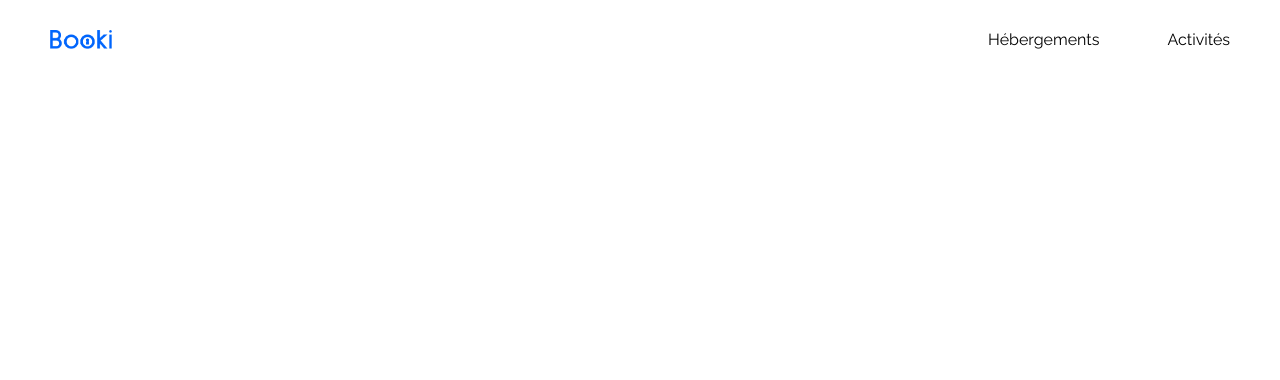
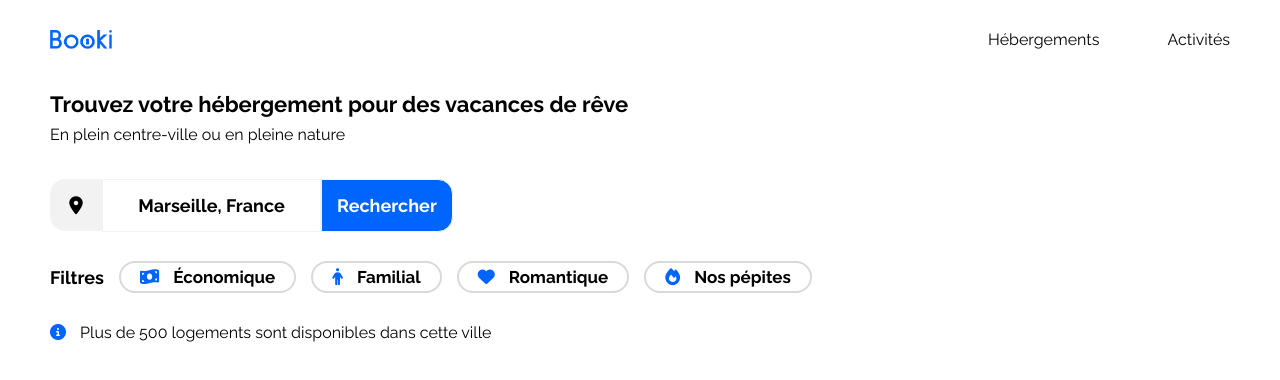
Before and after one commit to NdellaSn/Projet3, a plain HTML site: page index.html in a window 1280 px wide. Drawn offline with Linux system fonts and the light colour scheme.

Commit message:
zone de recherche

```diff
--- a/css/style.css
+++ b/css/style.css
@@ -7,6 +7,7 @@
   --main-color: #0065fc;
   --main-bg-color: #f2f2f2;
   --filter-bg-color: #deebff;
+  --grey-tint-2: #d9d9d9;
 }
 body {
   padding: 0px 50px;
@@ -17,11 +18,18 @@ header {
   justify-content: space-between;
 }
 
+main {
+  font-size: 16px;
+  font-weight: 400;
+}
+
 .nav-menu ul {
   display: flex;
   list-style: none;
   gap: 68px;
   margin: 0px;
+  font-size: 16px;
+  font-weight: 400;
 }
 
 header img {
@@ -45,3 +53,75 @@ a {
 .nav-menu li:hover a {
   color: var(--main-color);
 }
+
+/* main section 1*/
+.recherche div {
+  background-color: var(--main-bg-color);
+  width: 50px;
+  height: 50px;
+  display: flex;
+  justify-content: center;
+  align-items: center;
+  border-radius: 15px 0 0 15px;
+}
+
+.recherche {
+  display: flex;
+}
+
+.recherche > * {
+  border: 1px solid var(--main-bg-color);
+  text-align: center;
+  font-size: 18px;
+  font-weight: 700;
+}
+.recherche input[value="Rechercher"] {
+  background: var(--main-color);
+  color: white;
+  border-radius: 0 15px 15px 0;
+  padding: 15px;
+}
+
+.filtres ul {
+  display: flex;
+  list-style: none;
+  gap: 15px;
+  margin: 0;
+  padding: 0;
+}
+
+.filtres ul li a {
+  border: 2px solid var(--grey-tint-2);
+  padding: 4px 19px;
+  border-radius: 25px;
+  font-size: 17px;
+  font-weight: 700;
+}
+
+i:not(.recherche i) {
+  color: var(--main-color);
+  margin-right: 10px;
+}
+
+.filtres ul li:first-child {
+  font-size: 18px;
+  font-weight: 700;
+}
+
+.section-une {
+  display: flex;
+  flex-direction: column;
+  gap: 35px;
+}
+
+.titre p {
+  margin: 0;
+  font-size: 16px;
+  font-weight: 400;
+}
+
+.titre h1 {
+  margin: 8px 0;
+  font-size: 22px;
+  font-weight: 700;
+}
--- a/index.html
+++ b/index.html
@@ -1,28 +1,23 @@
 <!DOCTYPE html>
 <html lang="fr">
+
 <head>
-    <meta charset="UTF-8" >
-    <meta name="viewport" content="width=device-width, initial-scale=1.0" >
+    <meta charset="UTF-8" />
+    <meta name="viewport" content="width=device-width, initial-scale=1.0" />
     <title>Booki</title>
-    <link rel="preconnect" href="https://fonts.googleapis.com" >
-    <link rel="preconnect" href="https://fonts.gstatic.com" crossorigin >
-    <link
-      href="https://fonts.googleapis.com/css2?family=Raleway:wght@400;500;700&display=swap"
-      rel="stylesheet"
-    >
-    <link
-      rel="stylesheet"
-      href="https://cdnjs.cloudflare.com/ajax/libs/font-awesome/6.2.1/css/all.min.css"
+    <link rel="preconnect" href="https://fonts.googleapis.com" />
+    <link rel="preconnect" href="https://fonts.gstatic.com" crossorigin />
+    <link href="https://fonts.googleapis.com/css2?family=Raleway:wght@400;500;700&display=swap" rel="stylesheet" />
+    <link rel="stylesheet" href="https://cdnjs.cloudflare.com/ajax/libs/font-awesome/6.2.1/css/all.min.css"
         integrity="sha512-MV7K8+y+gLIBoVD59lQIYicR65iaqukzvf/nwasF0nqhPay5w/9lJmVM2hMDcnK1OnMGCdVK+iQrJ7lzPJQd1w=="
-      crossorigin="anonymous"
-      referrerpolicy="no-referrer"
-    >
-    <link rel="stylesheet" href="./css/style.css" >
+        crossorigin="anonymous" referrerpolicy="no-referrer" />
+    <link rel="stylesheet" href="./css/style.css" />
 </head>
+
 <body>
     <header>
         <div>
-        <img src="images/logo/Booki.png" alt="logo du site" >
+            <img src="images/logo/Booki.png" alt="logo du site" />
         </div>
         <nav class="nav-menu">
             <ul>
@@ -32,6 +27,42 @@
         </nav>
     </header>
 
-    <main></main>
+    <main>
+        <section class="section-une">
+            <div class="titre">
+                <h1>Trouvez votre hébergement pour des vacances de rêve</h1>
+                <p>En plein centre-ville ou en pleine nature</p>
+            </div>
+            <div class="recherche">
+                <div>
+                    <i class="fa-solid fa-location-dot"></i>
+                </div>
+                <input type="text" value="Marseille, France" />
+                <input type="button" value="Rechercher" />
+            </div>
+            <div class="filtres">
+                <ul>
+                    <li>Filtres </li>
+                    <li>
+                        <a href="#"><i class="fa-solid fa-money-bill-wave"></i> Économique</a>
+                    </li>
+                    <li>
+                        <a href="#"><i class="fa-solid fa-person"></i> Familial</a>
+                    </li>
+                    <li>
+                        <a href="#"><i class="fa-solid fa-heart"></i> Romantique</a>
+                    </li>
+                    <li>
+                        <a href="#"><i class="fa-solid fa-fire"></i> Nos pépites</a>
+                    </li>
+                </ul>
+            </div>
+            <div class="information">
+                <i class="fa-solid fa-circle-info"></i> Plus de 500 logements sont
+                disponibles dans cette ville
+            </div>
+        </section>
+    </main>
 </body>
+
 </html>
```
Lines whose indentation alone changed are shown as unchanged.
